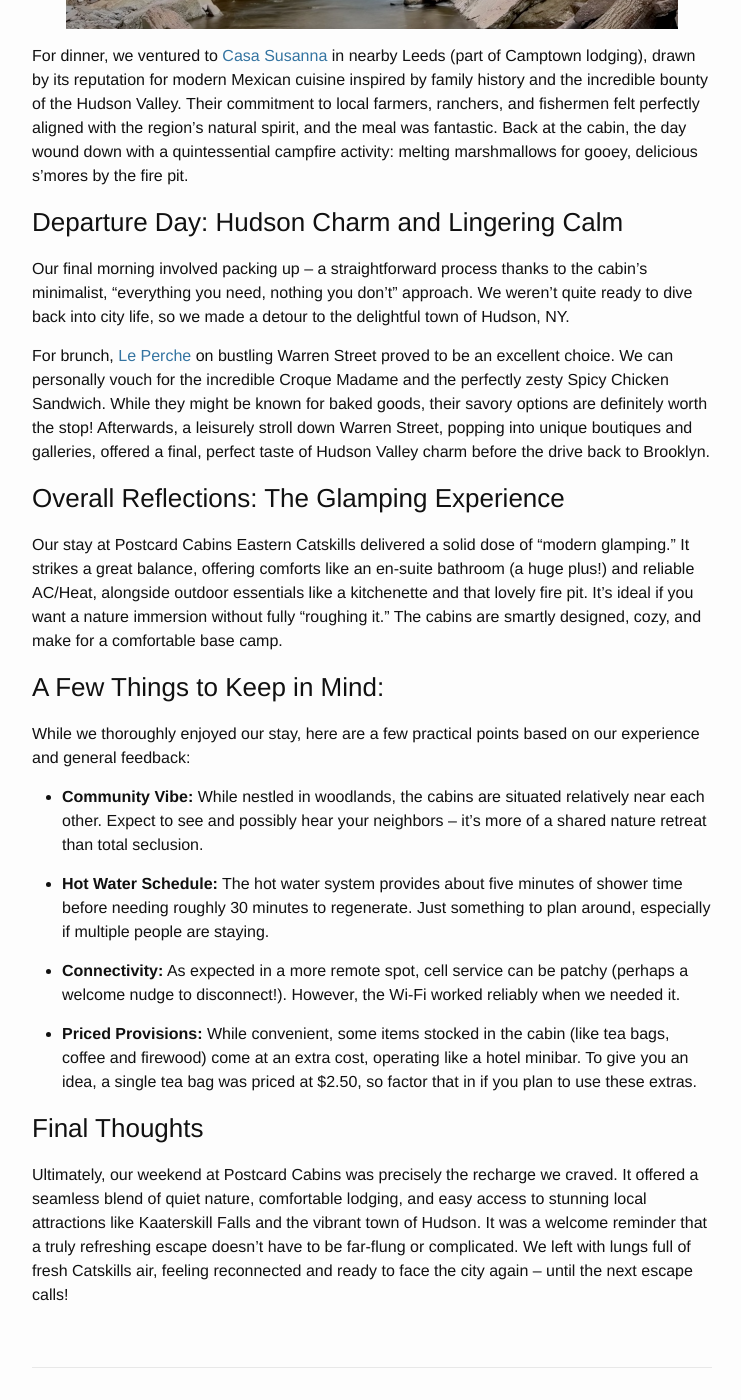
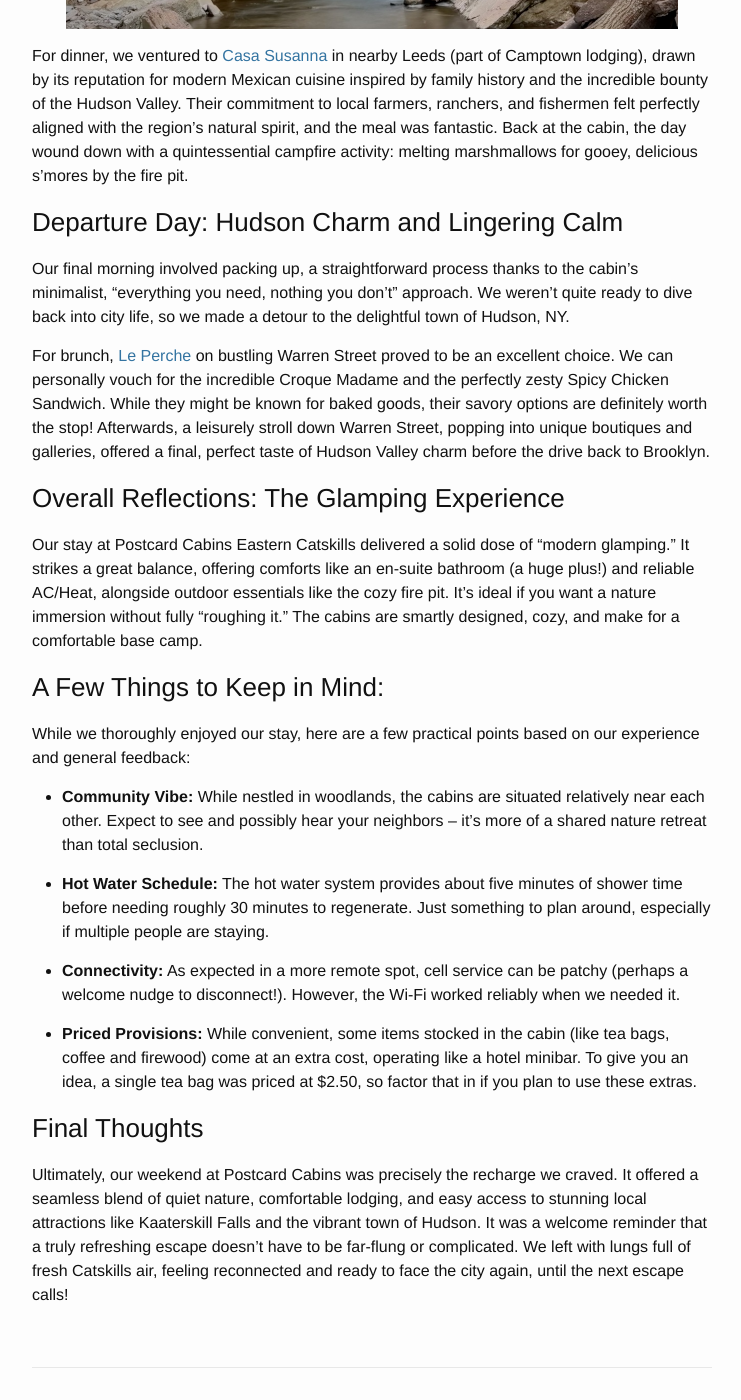
Before and after one commit to markusos/markusos.github.io, a Jekyll site: the page built from _posts/2025-04-05-escape-the-city-buzz.markdown, in a window 1280 px wide and 1400 px high, scrolled down 2228 px. Shown: the whole window, without its empty margins (268-1009 px from the left). Built offline with Jekyll 4.4.1, drawn with Linux system fonts in a browser that asks for light colours; some of the changed text lies outside the part shown.

Commit message:
cleanup post

```diff
--- a/_posts/2025-04-05-escape-the-city-buzz.markdown
+++ b/_posts/2025-04-05-escape-the-city-buzz.markdown
@@ -8,7 +8,7 @@
     - Travel
 ---
 
-Feeling the relentless pace of city life? That craving for fresh air, quiet woods, and a sky full of stars – perhaps without sacrificing a comfy bed and modern conveniences – is something we know well. We recently chased that feeling with a weekend escape to [Postcard Cabins Eastern Catskills](https://postcardcabins.com/eastern-catskills/), and it turned out to be the perfect antidote to the urban grind.
+Feeling the relentless pace of city life? That craving for fresh air, quiet woods, and a sky full of stars, perhaps without sacrificing a comfy bed and modern conveniences, is something we know well. We recently chased that feeling with a weekend escape to [Postcard Cabins Eastern Catskills](https://postcardcabins.com/eastern-catskills/), and it turned out to be the perfect antidote to the urban grind.
 
 ### Day One: Trading Concrete Jungles for Woodland Whispers
 
@@ -20,7 +20,7 @@
 
 ### Day Two: Cabin Calm and Cascading Falls
 
-Day two was all about embracing the stillness we came for. We let the morning unfurl slowly within our cozy cabin – a space genuinely designed for recharging. Sunlight streamed through the large window, offering front-row seats to the local wildlife theatre. We watched birds flit between branches and squirrels scamper playfully, a simple, grounding connection to nature enjoyed over morning coffee, right from our bed.
+Day two was all about embracing the stillness we came for. We let the morning unfurl slowly within our cozy cabin, a space genuinely designed for recharging. Sunlight streamed through the large window, offering front-row seats to the local wildlife theatre. We watched birds flit between branches and squirrels scamper playfully, a simple, grounding connection to nature enjoyed over morning coffee, right from our bed.
 
 Later, adventure beckoned. A scenic 28-minute drive brought us to the legendary [Kaaterskill Falls](https://www.alltrails.com/trail/us/new-york/katterskill-falls-from-laurel-house-road). Setting off from Laurel House Road, we tackled the 1.7-mile out-and-back trail. It's generally considered moderately challenging; while well-maintained steps have been added recently, expect some steep and rocky sections (good footwear is recommended!). The payoff? Absolutely breathtaking views of the 260-foot Kaaterskill Falls, New York's highest cascading waterfall. The sheer scale and the roar of the water were invigorating.
 
@@ -32,13 +32,13 @@
 
 ### Departure Day: Hudson Charm and Lingering Calm
 
-Our final morning involved packing up – a straightforward process thanks to the cabin's minimalist, "everything you need, nothing you don't" approach. We weren't quite ready to dive back into city life, so we made a detour to the delightful town of Hudson, NY.
+Our final morning involved packing up, a straightforward process thanks to the cabin's minimalist, "everything you need, nothing you don't" approach. We weren't quite ready to dive back into city life, so we made a detour to the delightful town of Hudson, NY.
 
 For brunch, [Le Perche](https://www.leperchehudson.com/) on bustling Warren Street proved to be an excellent choice. We can personally vouch for the incredible Croque Madame and the perfectly zesty Spicy Chicken Sandwich. While they might be known for baked goods, their savory options are definitely worth the stop! Afterwards, a leisurely stroll down Warren Street, popping into unique boutiques and galleries, offered a final, perfect taste of Hudson Valley charm before the drive back to Brooklyn.
 
 ### Overall Reflections: The Glamping Experience
 
-Our stay at Postcard Cabins Eastern Catskills delivered a solid dose of "modern glamping." It strikes a great balance, offering comforts like an en-suite bathroom (a huge plus!) and reliable AC/Heat, alongside outdoor essentials like a kitchenette and that lovely fire pit. It’s ideal if you want a nature immersion without fully "roughing it." The cabins are smartly designed, cozy, and make for a comfortable base camp.
+Our stay at Postcard Cabins Eastern Catskills delivered a solid dose of "modern glamping." It strikes a great balance, offering comforts like an en-suite bathroom (a huge plus!) and reliable AC/Heat, alongside outdoor essentials like the cozy fire pit. It’s ideal if you want a nature immersion without fully "roughing it." The cabins are smartly designed, cozy, and make for a comfortable base camp.
 
 ### A Few Things to Keep in Mind:
 
@@ -54,4 +54,4 @@
 
 ### Final Thoughts
 
-Ultimately, our weekend at Postcard Cabins was precisely the recharge we craved. It offered a seamless blend of quiet nature, comfortable lodging, and easy access to stunning local attractions like Kaaterskill Falls and the vibrant town of Hudson. It was a welcome reminder that a truly refreshing escape doesn't have to be far-flung or complicated. We left with lungs full of fresh Catskills air, feeling reconnected and ready to face the city again – until the next escape calls!
+Ultimately, our weekend at Postcard Cabins was precisely the recharge we craved. It offered a seamless blend of quiet nature, comfortable lodging, and easy access to stunning local attractions like Kaaterskill Falls and the vibrant town of Hudson. It was a welcome reminder that a truly refreshing escape doesn't have to be far-flung or complicated. We left with lungs full of fresh Catskills air, feeling reconnected and ready to face the city again, until the next escape calls!
```
